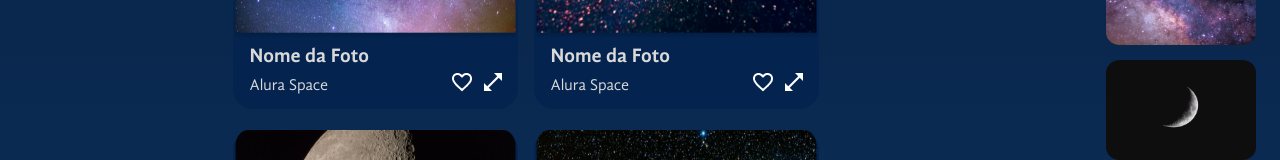
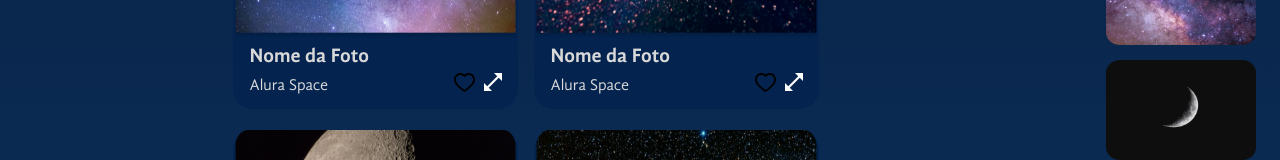
Before and after one commit to osvaldosousa/alura-space, a React (Create React App) app: page / in a window 1280 px wide. Shown: the part 752-912 px from the top of the page. Built offline with nearby package versions, Linux system fonts and the light colour scheme.

Commit message:
add feature like image

```diff
--- a/package.json
+++ b/package.json
@@ -8,6 +8,7 @@
     "@testing-library/user-event": "^13.5.0",
     "react": "^18.2.0",
     "react-dom": "^18.2.0",
+    "react-icons": "^4.8.0",
     "react-scripts": "5.0.1",
     "web-vitals": "^2.1.4"
   },
--- a/src/components/Gallery/CardItens/index.jsx
+++ b/src/components/Gallery/CardItens/index.jsx
@@ -1,9 +1,9 @@
-import heartIcon from './favorito.png'
 import openModal from './open.png'
+import { AiFillHeart, AiOutlineHeart } from 'react-icons/ai'
 
 import React from 'react'
 
-function CardItens({images, styles}) {
+function CardItens({ images, styles, likeImage }) {
   return (
     <>
       {images.map(image => {
@@ -20,7 +20,11 @@ function CardItens({images, styles}) {
             <div>
               <p>{image.creditos}</p>
               <span>
-                <img src={heartIcon} alt="icone coração para curtir imagem" />
+                {image.like ?
+                  <AiFillHeart size={25} color="red" onClick={() => likeImage(image.id)} />
+                  :
+                  <AiOutlineHeart size={25} onClick={() => likeImage(image.id)} />
+                }
                 <img src={openModal} alt="icone de abrir modal" />
               </span>
             </div>
--- a/src/components/Gallery/Cards/index.jsx
+++ b/src/components/Gallery/Cards/index.jsx
@@ -1,10 +1,11 @@
 import React from 'react'
 import CardItens from '../CardItens'
 
-function Cards({ images, styles }) {
+function Cards({ images, styles, likeImage }) {
   return (
     <ul className={styles.gallery__cards}>
       <CardItens
+        likeImage={likeImage}
         images={images}
         styles={styles}
       />
--- a/src/components/Gallery/images.json
+++ b/src/components/Gallery/images.json
@@ -5,69 +5,79 @@
     "creditos": "Alura Space",
     "imagem": "/assets/images/galery/foto-1.png",
     "id": "1",
-    "tag": "Galáxias"
+    "tag": "Galáxias",
+    "like": false
   },
   {
     "titulo": "Nome da Foto",
     "creditos": "Alura Space",
     "imagem": "/assets/images/galery/foto-2.png",
     "id": "2",
-    "tag": "Estrelas"
+    "tag": "Estrelas",
+    "like": false
   },
   {
     "titulo": "Nome da Foto",
     "creditos": "Alura Space",
     "imagem": "/assets/images/galery/foto-3.png",
     "id": "3",
-    "tag": "Lua"
+    "tag": "Lua",
+    "like": false
   },
   {
     "titulo": "Nome da Foto",
     "creditos": "Alura Space",
     "imagem": "/assets/images/galery/foto-4.png",
     "id": "4",
-    "tag": "Galáxias"
+    "tag": "Galáxias",
+    "like": false
   },
   {
     "titulo": "Nome da Foto",
     "creditos": "Alura Space",
     "imagem": "/assets/images/galery/foto-5.png",
     "id": "5",
-    "tag": "Estrelas"
+    "tag": "Estrelas",
+    "like": false
   },
   {
     "titulo": "Nome da Foto",
     "creditos": "Alura Space",
     "imagem": "/assets/images/galery/foto-6.png",
     "id": "6",
-    "tag": "Nebulosas"
+    "tag": "Nebulosas",
+    "like": false
   },
   {
     "titulo": "Nome da Foto",
     "creditos": "Alura Space",
     "imagem": "/assets/images/galery/foto-7.png",
     "id": "7",
-    "tag": "Galáxias"
+    "tag": "Galáxias",
+    "like": false
   },
   {
     "titulo": "Nome da Foto",
     "creditos": "Alura Space",
     "imagem": "/assets/images/galery/foto-8.png",
     "id": "8",
-    "tag": "Nebulosas"
+    "tag": "Nebulosas",
+    "like": false
   },
   {
     "titulo": "Nome da Foto",
     "creditos": "Alura Space",
     "imagem": "/assets/images/galery/foto-9.png",
     "id": "9",
-    "tag": "Estrelas"
+    "tag": "Estrelas",
+    "like": false
   },
   {
     "titulo": "Nome da Foto",
     "creditos": "Alura Space",
     "imagem": "/assets/images/galery/foto-10.png",
     "id": "10",
-    "tag": "Estrelas"
+    "tag": "Estrelas",
+    "like": false
   }
 ]
--- a/src/components/Gallery/index.jsx
+++ b/src/components/Gallery/index.jsx
@@ -6,8 +6,8 @@ import Tags from '../Tags'
 import Cards from './Cards'
 
 function Gallery() {
-  const [itens, setItens] = useState(images);
-  const tagsName = [...new Set(images.map(image => image.tag))];
+  const [itens, setItens] = useState(images)
+  const tagsName = [...new Set(images.map(image => image.tag))]
 
   function filterImagesTags(tag = images) {
     const filteredImages = images.filter(image => {
@@ -15,6 +15,17 @@ function Gallery() {
     })
 
     setItens(filteredImages)
+  }
+
+  function likeImage(id) {
+    setItens(images.map(image => {
+      if (image.id === id) {
+        image.like = !image.like
+
+      }
+
+      return image
+    }))
   }
 
   return (
@@ -25,10 +36,7 @@ function Gallery() {
         filterImages={filterImagesTags}
         setItens={setItens}
       />
-      <Cards
-        images={itens}
-        styles={styles}
-      />
+      <Cards likeImage={likeImage} images={itens} styles={styles} />
     </section>
   )
 }
```
Also changed, not shown: 1 other file (tests, documents, lock files or other folders).
